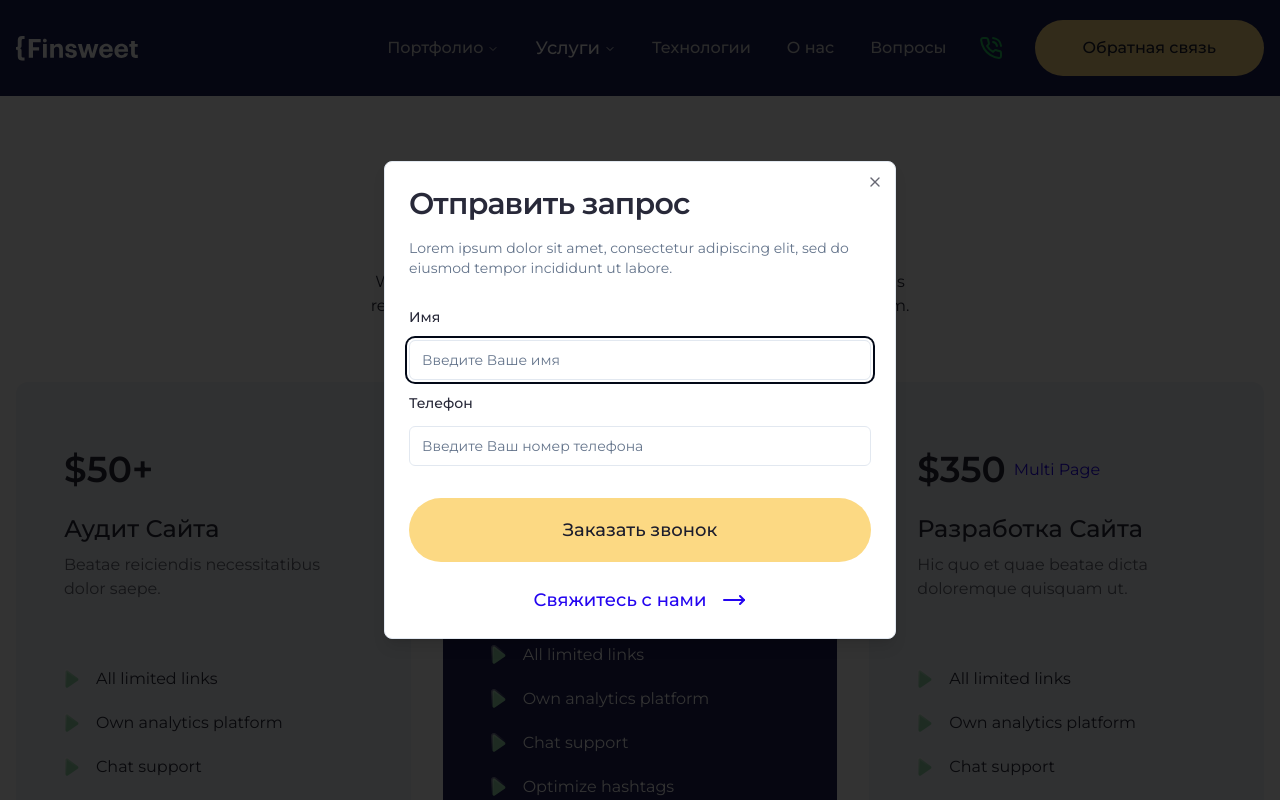
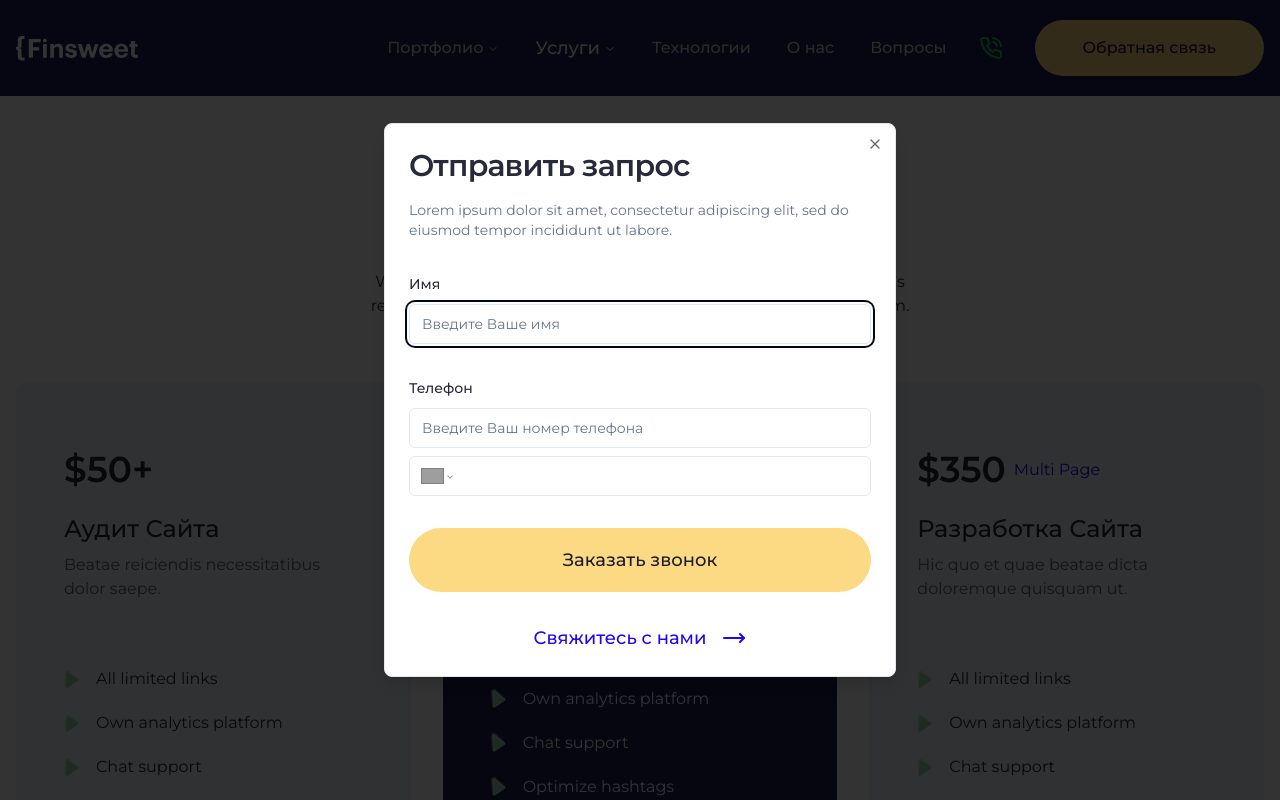
Before and after one commit to KirillUnited/digital-agency, a Next.js app: page /pricing in a window 1280 px wide. Both pictures are taken after a click on the button "Обратная связь". Shown: the top 800 px of the page. Built offline with nearby package versions, Linux system fonts and the light colour scheme; grey boxes are pictures that could not be loaded.

Commit message:
[test] add forms with React Hook Form and Zod.

```diff
--- a/package.json
+++ b/package.json
@@ -9,6 +9,7 @@
     "lint": "next lint"
   },
   "dependencies": {
+    "@hookform/resolvers": "^3.3.4",
     "@radix-ui/react-accordion": "^1.1.2",
     "@radix-ui/react-dialog": "^1.0.5",
     "@radix-ui/react-label": "^2.0.2",
@@ -23,11 +24,14 @@
     "next": "14.0.4",
     "react": "^18",
     "react-dom": "^18",
+    "react-hook-form": "^7.49.3",
     "react-markdown": "^9.0.1",
+    "react-phone-number-input": "^3.3.9",
     "sharp": "^0.33.2",
     "tailwind-merge": "^2.2.0",
     "tailwindcss-animate": "^1.0.7",
-    "vaul": "^0.8.0"
+    "vaul": "^0.8.0",
+    "zod": "^3.22.4"
   },
   "devDependencies": {
     "@svgr/webpack": "^8.1.0",
--- /dev/null
+++ b/src/components/shared/Form/OrderForm.tsx
@@ -0,0 +1,97 @@
+"use client"
+
+import { zodResolver } from "@hookform/resolvers/zod"
+import { useForm } from "react-hook-form"
+import { z } from "zod"
+
+import { Button } from "@/components/ui/button"
+import {
+    Form,
+    FormControl,
+    FormDescription,
+    FormField,
+    FormItem,
+    FormLabel,
+    FormMessage,
+} from "@/components/ui/form"
+import { Input } from "@/components/ui/input"
+import PhoneInput, { isValidPhoneNumber } from "react-phone-number-input";
+import "react-phone-number-input/style.css";
+
+const formSchema = z.object({
+    username: z.string().min(2, {
+        message: "Имя должно состоять минимум из 2 символов.",
+    }),
+    userphone: z.string().min(2, {
+        message: "Неверный номер телефон.",
+    }),
+})
+
+export default function OrderForm() {
+    // 1. Define your form.
+    const form = useForm<z.infer<typeof formSchema>>({
+        resolver: zodResolver(formSchema),
+        defaultValues: {
+            username: "",
+            userphone: "",
+        },
+    })
+
+    // 2. Define a submit handler.
+    function onSubmit(values: z.infer<typeof formSchema>) {
+        // Do something with the form values.
+        // ✅ This will be type-safe and validated.
+        alert(`
+        Имя: ${values.username} \n
+        Телефон: ${values.userphone}
+        `)
+        form.reset();
+    }
+
+    return (
+        <Form {...form}>
+            <form onSubmit={form.handleSubmit(onSubmit)} className="space-y-8">
+                <FormField
+                    control={form.control}
+                    name="username"
+                    render={({ field }) => (
+                        <FormItem>
+                            <FormLabel>Имя</FormLabel>
+                            <FormControl>
+                                <Input placeholder="Введите Ваше имя" {...field} />
+                            </FormControl>
+                            <FormMessage />
+                        </FormItem>
+                    )}
+                />
+                <FormField
+                    control={form.control}
+                    name="userphone"
+                    rules={{
+                        validate: (value) => isValidPhoneNumber(value)
+                    }}
+                    render={({ field }) => (
+                        <FormItem>
+                            <FormLabel>Телефон</FormLabel>
+                            <FormControl>
+                                <Input placeholder="Введите Ваш номер телефона" {...field} />
+                            </FormControl>
+                            <PhoneInput
+                                value={field.value}
+                                onChange={field.onChange}
+                                defaultCountry="BY"
+                                id="userphone"
+                                className="flex h-10 w-full rounded-md border border-input bg-background px-3 py-2 text-sm ring-offset-background file:border-0 file:bg-transparent file:text-sm file:font-medium placeholder:text-muted-foreground focus-visible:outline-none focus-visible:ring-2 focus-visible:ring-ring focus-visible:ring-offset-2 disabled:cursor-not-allowed disabled:opacity-50"
+                            />
+                            <FormMessage />
+                        </FormItem>
+                    )}
+                />
+                {form.formState.errors["userphone"] && (
+                    <p className="text-sm font-medium text-destructive">{`${form.formState.errors.userphone.message}`}</p>
+                )}
+                <Button type="submit" className="w-full">Заказать звонок</Button>
+            </form>
+        </Form>
+    )
+}
--- /dev/null
+++ b/src/components/shared/Form/index.ts
@@ -0,0 +1,5 @@
+import OrderForm from "./OrderForm";
+
+export {
+    OrderForm
+}
--- a/src/components/shared/Modal/CTAModal.tsx
+++ b/src/components/shared/Modal/CTAModal.tsx
@@ -8,10 +8,9 @@
     DialogTitle,
 } from "@/components/ui/dialog"
 import { Button } from '@/components/ui/button'
-import { Input } from '@/components/ui/input'
 import Link from 'next/link'
 import { MoveRightIcon } from 'lucide-react'
-import { Label } from '@/components/ui/label'
+import { OrderForm } from '@/components/shared/Form'
 
 type Props = {
 }
@@ -25,24 +24,10 @@
                     Lorem ipsum dolor sit amet, consectetur adipiscing elit, sed do eiusmod tempor incididunt ut labore.
                 </DialogDescription>
             </DialogHeader>
-            <div className="grid gap-4 py-4">
-                <Label htmlFor="name">Имя</Label>
-                <Input
-                    id="name"
-                    defaultValue=""
-                    placeholder='Введите Ваше имя'
-                />
-
-                <Label htmlFor="phone">Телефон</Label>
-                <Input
-                    type='tel'
-                    id="phone"
-                    defaultValue=""
-                    placeholder='Введите Ваш номер телефона'
-                />
+            <div className="py-4">
+                <OrderForm />
             </div>
             <div className='flex flex-col gap-6'>
-                <Button>Заказать звонок</Button>
                 <DialogClose asChild>
                     <Link href={`/about`} className='link self-center'>
                         Свяжитесь с нами <MoveRightIcon />
--- /dev/null
+++ b/src/components/ui/form.tsx
@@ -0,0 +1,176 @@
+import * as React from "react"
+import * as LabelPrimitive from "@radix-ui/react-label"
+import { Slot } from "@radix-ui/react-slot"
+import {
+  Controller,
+  ControllerProps,
+  FieldPath,
+  FieldValues,
+  FormProvider,
+  useFormContext,
+} from "react-hook-form"
+
+import { cn } from "@/lib/utils"
+import { Label } from "@/components/ui/label"
+
+const Form = FormProvider
+
+type FormFieldContextValue<
+  TFieldValues extends FieldValues = FieldValues,
+  TName extends FieldPath<TFieldValues> = FieldPath<TFieldValues>
+> = {
+  name: TName
+}
+
+const FormFieldContext = React.createContext<FormFieldContextValue>(
+  {} as FormFieldContextValue
+)
+
+const FormField = <
+  TFieldValues extends FieldValues = FieldValues,
+  TName extends FieldPath<TFieldValues> = FieldPath<TFieldValues>
+>({
+  ...props
+}: ControllerProps<TFieldValues, TName>) => {
+  return (
+    <FormFieldContext.Provider value={{ name: props.name }}>
+      <Controller {...props} />
+    </FormFieldContext.Provider>
+  )
+}
+
+const useFormField = () => {
+  const fieldContext = React.useContext(FormFieldContext)
+  const itemContext = React.useContext(FormItemContext)
+  const { getFieldState, formState } = useFormContext()
+
+  const fieldState = getFieldState(fieldContext.name, formState)
+
+  if (!fieldContext) {
+    throw new Error("useFormField should be used within <FormField>")
+  }
+
+  const { id } = itemContext
+
+  return {
+    id,
+    name: fieldContext.name,
+    formItemId: `${id}-form-item`,
+    formDescriptionId: `${id}-form-item-description`,
+    formMessageId: `${id}-form-item-message`,
+    ...fieldState,
+  }
+}
+
+type FormItemContextValue = {
+  id: string
+}
+
+const FormItemContext = React.createContext<FormItemContextValue>(
+  {} as FormItemContextValue
+)
+
+const FormItem = React.forwardRef<
+  HTMLDivElement,
+  React.HTMLAttributes<HTMLDivElement>
+>(({ className, ...props }, ref) => {
+  const id = React.useId()
+
+  return (
+    <FormItemContext.Provider value={{ id }}>
+      <div ref={ref} className={cn("space-y-2", className)} {...props} />
+    </FormItemContext.Provider>
+  )
+})
+FormItem.displayName = "FormItem"
+
+const FormLabel = React.forwardRef<
+  React.ElementRef<typeof LabelPrimitive.Root>,
+  React.ComponentPropsWithoutRef<typeof LabelPrimitive.Root>
+>(({ className, ...props }, ref) => {
+  const { error, formItemId } = useFormField()
+
+  return (
+    <Label
+      ref={ref}
+      className={cn(error && "text-destructive", className)}
+      htmlFor={formItemId}
+      {...props}
+    />
+  )
+})
+FormLabel.displayName = "FormLabel"
+
+const FormControl = React.forwardRef<
+  React.ElementRef<typeof Slot>,
+  React.ComponentPropsWithoutRef<typeof Slot>
+>(({ ...props }, ref) => {
+  const { error, formItemId, formDescriptionId, formMessageId } = useFormField()
+
+  return (
+    <Slot
+      ref={ref}
+      id={formItemId}
+      aria-describedby={
+        !error
+          ? `${formDescriptionId}`
+          : `${formDescriptionId} ${formMessageId}`
+      }
+      aria-invalid={!!error}
+      {...props}
+    />
+  )
+})
+FormControl.displayName = "FormControl"
+
+const FormDescription = React.forwardRef<
+  HTMLParagraphElement,
+  React.HTMLAttributes<HTMLParagraphElement>
+>(({ className, ...props }, ref) => {
+  const { formDescriptionId } = useFormField()
+
+  return (
+    <p
+      ref={ref}
+      id={formDescriptionId}
+      className={cn("text-sm text-muted-foreground", className)}
+      {...props}
+    />
+  )
+})
+FormDescription.displayName = "FormDescription"
+
+const FormMessage = React.forwardRef<
+  HTMLParagraphElement,
+  React.HTMLAttributes<HTMLParagraphElement>
+>(({ className, children, ...props }, ref) => {
+  const { error, formMessageId } = useFormField()
+  const body = error ? String(error?.message) : children
+
+  if (!body) {
+    return null
+  }
+
+  return (
+    <p
+      ref={ref}
+      id={formMessageId}
+      className={cn("text-sm font-medium text-destructive", className)}
+      {...props}
+    >
+      {body}
+    </p>
+  )
+})
+FormMessage.displayName = "FormMessage"
+
+export {
+  useFormField,
+  Form,
+  FormItem,
+  FormLabel,
+  FormControl,
+  FormDescription,
+  FormMessage,
+  FormField,
+}
```
Also changed, not shown: 1 other file (tests, documents, lock files or other folders).
